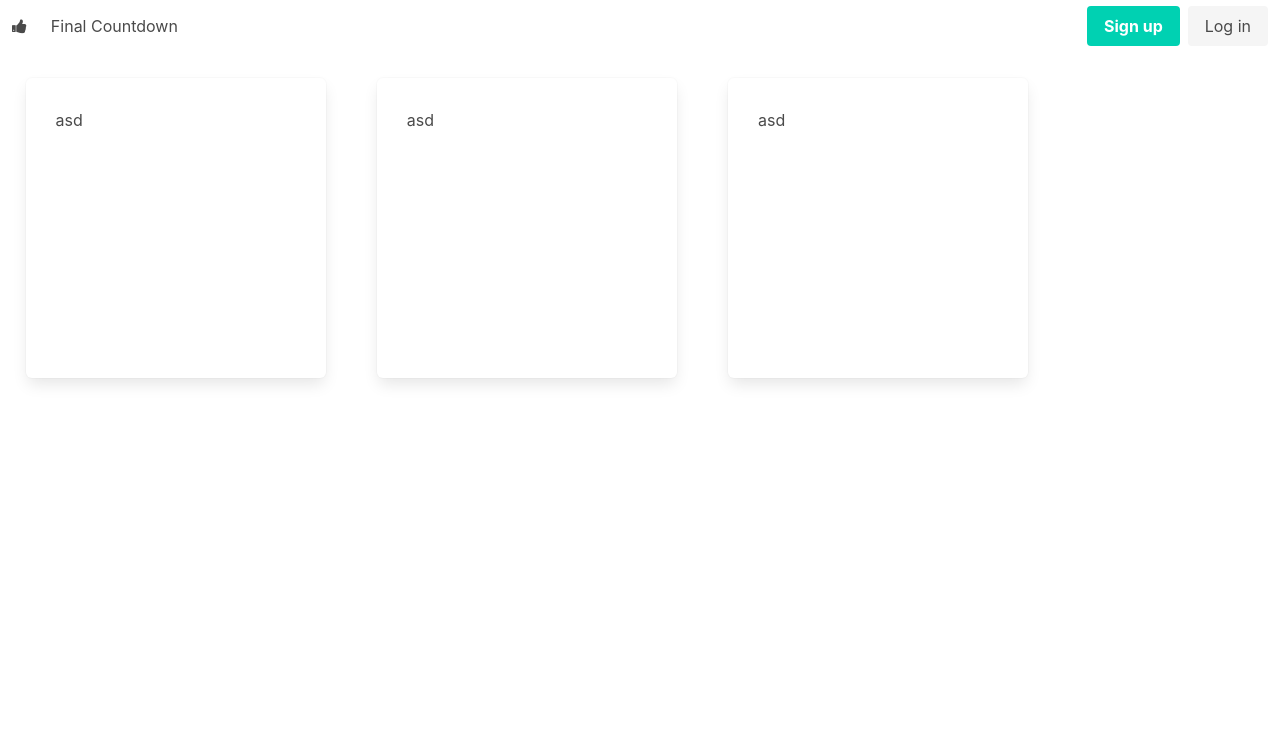
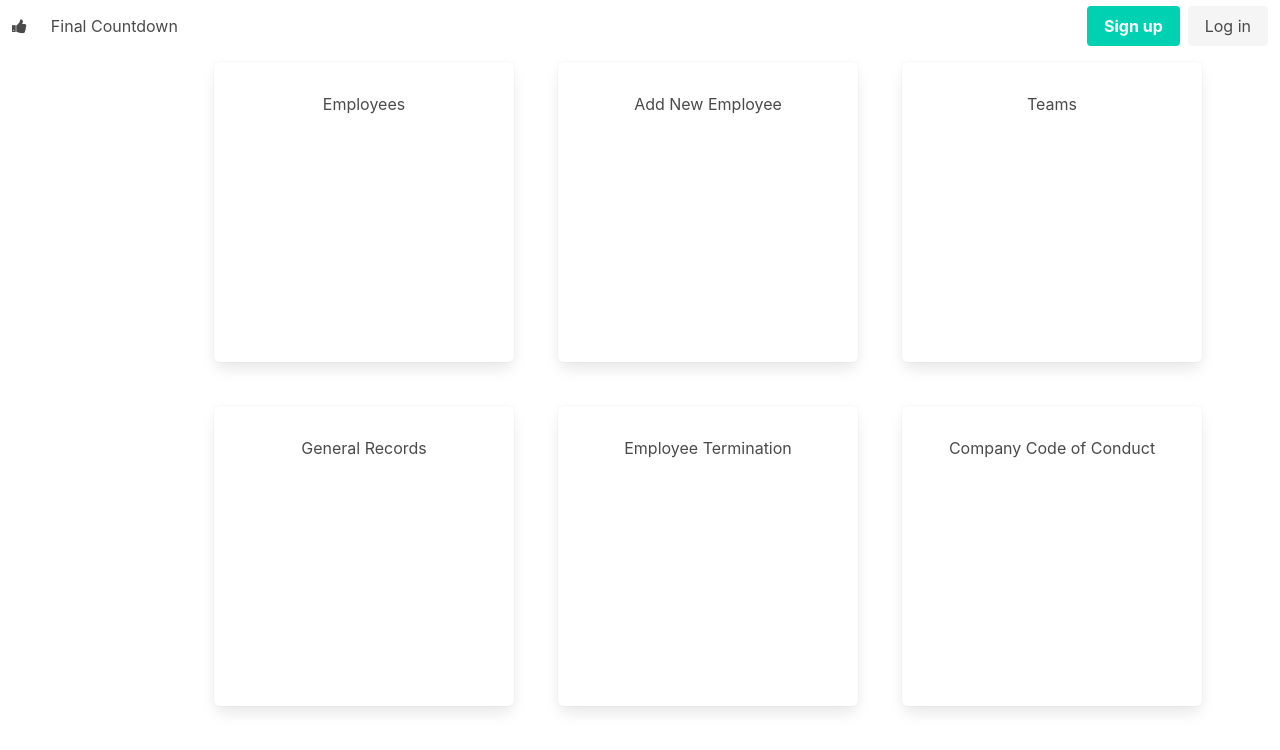
Before and after one commit to domVara/Payroll, a React app in the folder client/: page / in a window 1280 px wide. Shown: the top 750 px of the page. Built offline with nearby package versions, Linux system fonts and the light colour scheme.

Commit message:
almost done with navbar and tiles

```diff
--- a/client/src/App/components/tiles/styles/tiles.css
+++ b/client/src/App/components/tiles/styles/tiles.css
@@ -7,5 +7,5 @@
   padding: 2%
 }
 .columnsRow{
-  margin: auto 0
+  margin-left: 15%
 }
--- a/client/src/App/components/tiles/tiles.js
+++ b/client/src/App/components/tiles/tiles.js
@@ -12,18 +12,35 @@ class FrontPage extends Component {
       <div>
         <div className = "columns columnsRow">
           <div className = "boxPadding">
-            <div className = "box boxSize">
-              asd
+            <div className = "box boxSize has-text-centered">
+              Employees
             </div>
           </div>
           <div className = "boxPadding">
-            <div className = "box boxSize">
-              asd
+            <div className = "box boxSize has-text-centered">
+              Add New Employee
             </div>
           </div>
           <div className = "boxPadding">
-            <div className = "box boxSize">
-              asd
+            <div className = "box boxSize has-text-centered">
+              Teams
+            </div>
+          </div>
+        </div>
+        <div className = "columns columnsRow">
+          <div className = "boxPadding">
+            <div className = "box boxSize has-text-centered">
+              General Records
+            </div>
+          </div>
+          <div className = "boxPadding">
+            <div className = "box boxSize has-text-centered">
+              Employee Termination
+            </div>
+          </div>
+          <div className = "boxPadding">
+            <div className = "box boxSize has-text-centered">
+              Company Code of Conduct
             </div>
           </div>
         </div>
```
